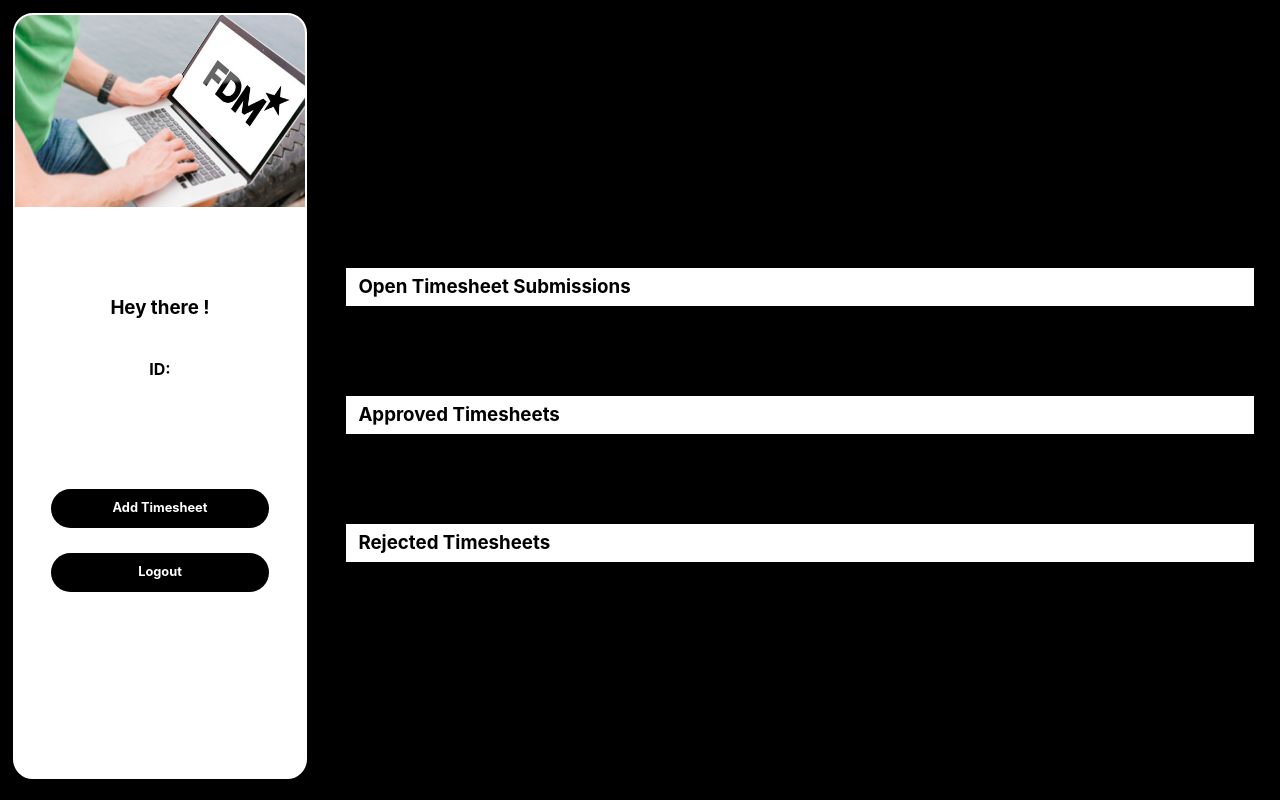
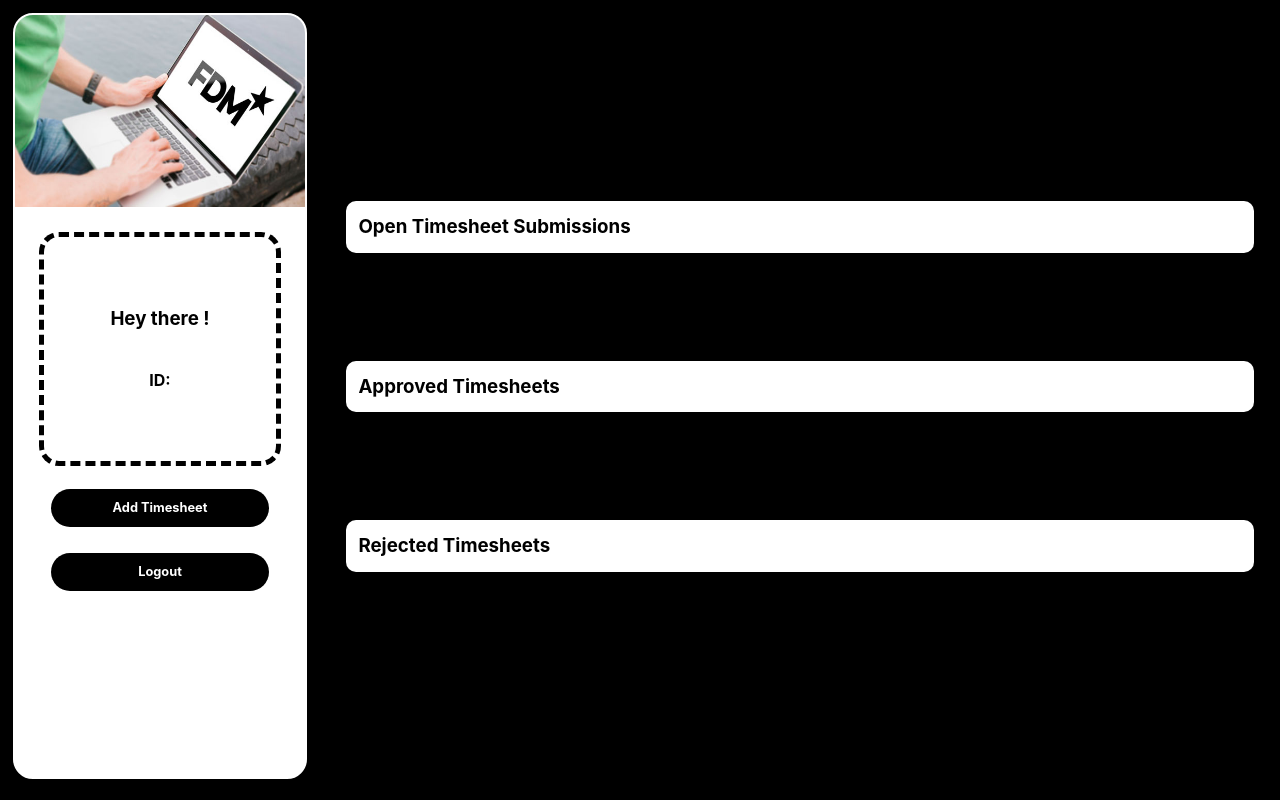
Before and after one commit to karimfawaz/fdm-timesheets, a React (Create React App) app: page /consultant in a window 1280 px wide. Built offline with nearby package versions, Linux system fonts and the light colour scheme.

Commit message:
Connected DB to consultantview

```diff
--- a/src/App.js
+++ b/src/App.js
@@ -3,6 +3,7 @@ import { Login } from "./pages/Login";
 import {ConsultantView} from "./pages/ConsultantView";
 import ManagerView from "./pages/ManagerView";
 import FinanceView from "./pages/FinanceView";
+import AddTimesheet from "./pages/AddTimesheet";
 
 
 
@@ -15,6 +16,8 @@ export default function App() {
                 <Route path="/consultant" element={<ConsultantView/>}/>
                 <Route path="/manager" element={<ManagerView/>}/>
                 <Route path="/finance" element={<FinanceView/>}/>
+                <Route path="/addtimesheet" element={<AddTimesheet/>}/>
+
             </Routes>
         </BrowserRouter>
     );
--- a/src/data/db.js
+++ b/src/data/db.js
@@ -1,17 +1,16 @@
-import { useNavigate } from "react-router-dom"
 
 
 let TimeSheet = class {
 
-    constructor(status, from, to) {
+    constructor(status, date, hours) {
         this.status = status;
-        this.from = from;
-        this.to = to
+        this.date = date;
+        this.hours = hours;
     }
 }
 
 let User = class {
-    constructor(ID,type, name, username, password, BAN, timesheets) {
+    constructor(ID, type, name, username, password, BAN, timesheets, rate) {
         this.ID = ID;
         this.type = type;
         this.name = name;
@@ -27,12 +26,16 @@ export let DB = {
     loggedIn: false,
     currentUser: null,
     users: [
-        new User(200473224 ,"consultant", "David", "consultant1", "consultant123", 267264045,
+        new User(200473224, "consultant", "David", "consultant1", "consultant123", 267264045,
             [
-                new TimeSheet("pending" ,new Date("2022-04-04T09:00:00"), new Date("2022-04-04T13:00:00")),
+                new TimeSheet("pending", new Date("2022-04-04"), 4),
+                new TimeSheet("pending", new Date("2022-04-02"), 2),
+                new TimeSheet("approved", new Date("2022-03-24"), 4),
+                new TimeSheet("rejected", new Date("2022-03-24"), 10),
 
 
-            ]
+
+            ], 15.46
         ),
     ],
 
@@ -42,14 +45,12 @@ export let DB = {
 
 export const login = (username, password) => {
 
-    if (DB.users.filter(user => username = user.username)[0].password === password) {
+    if (DB.users.filter(user => username === user.username)[0].password === password) {
         DB.loggedIn = true;
         DB.currentUser = DB.users.filter(user => username === user.username)[0];
-        // console.log(DB.currentUser);
-
 
     }
-    return ("/"+DB.users.filter(user => username === user.username)[0].type)
+    return ("/" + DB.users.filter(user => username === user.username)[0].type)
 
 
 
--- /dev/null
+++ b/src/pages/AddTimesheet.js
@@ -0,0 +1,8 @@
+
+const AddTimesheet = () => {
+  return (
+    <div>AddTimesheet</div>
+  )
+}
+
+export default AddTimesheet
--- a/src/pages/ConsultantView.js
+++ b/src/pages/ConsultantView.js
@@ -8,13 +8,11 @@ import "../styles/ConsultantView.css"
 
 
 
-
 export const ConsultantView = () => {
   let navigate = useNavigate();
   return (
 
     <div className="mainPage">
-      {console.log(DB.currentUser)}
       <div className="leftColumn">
         <img src={laptop} alt="laptop" className="laptopImg" />
         <div className="userDetails">
@@ -22,7 +20,7 @@ export const ConsultantView = () => {
           <h4> ID: {DB.currentUser?.ID}</h4>
         </div>
         <div className="buttons">
-          <h3 onClick={() => navigate("/login")} className="button">
+          <h3 onClick={() => navigate("/addtimesheet")} className="button">
             Add Timesheet
           </h3>
           <h3 onClick={() => { navigate("/"); logout() }} className="button">
@@ -33,16 +31,34 @@ export const ConsultantView = () => {
       <div className="rightColumn">
         <Collapsible trigger={<h3 className="collapsibleHeader">Open Timesheet Submissions</h3>} className="collapsibleDiv">
           <div className="collapsibleBody">
-            <h3>Test</h3>
+            <div className="timesheetList">
+              {DB.currentUser?.timesheets.filter(timesheet => timesheet.status === "pending").map((timesheet, index) => (
+                <div key={index} className="timesheet pending">
+                  <h3 className="timesheetDetails">Date: {timesheet.date.toLocaleDateString("en-US")} | Hours: {timesheet.hours} | Status: {timesheet.status}</h3>
+                </div>
+              ))}
+            </div>
           </div>
         </Collapsible>
         <Collapsible trigger={<h3 className="collapsibleHeader">Approved Timesheets</h3>} className="collapsibleDiv">
           <div className="collapsibleBody">
-            <h3>Test</h3>
+            <div className="timesheetList">
+              {DB.currentUser?.timesheets.filter(timesheet => timesheet.status === "approved").map((timesheet, index) => (
+                <div key={index} className="timesheet approved">
+                  <h3 className="timesheetDetails">Date: {timesheet.date.toLocaleDateString("en-US")} | Hours: {timesheet.hours} | Status: {timesheet.status}</h3>
+                </div>
+              ))}
+            </div>
           </div>
         </Collapsible><Collapsible trigger={<h3 className="collapsibleHeader">Rejected Timesheets</h3>} className="collapsibleDiv">
           <div className="collapsibleBody">
-            <h3>Test</h3>
+            <div className="timesheetList">
+              {DB.currentUser?.timesheets.filter(timesheet => timesheet.status === "rejected").map((timesheet, index) => (
+                <div key={index} className="timesheet rejected">
+                  <h3 className="timesheetDetails">Date: {timesheet.date.toLocaleDateString("en-US")} | Hours: {timesheet.hours} | Status: {timesheet.status}</h3>
+                </div>
+              ))}
+            </div>
           </div>
         </Collapsible>
 
--- a/src/pages/Login.js
+++ b/src/pages/Login.js
@@ -5,8 +5,8 @@ import "../styles/Login.css"
 import { useNavigate } from "react-router-dom"
 
 import BackgroundParticles from "../components/BackgroundParticles";
-import { login } from "../data/db";
-import { useEffect, useState } from "react";
+import {DB, login } from "../data/db";
+import { useState } from "react";
 
 
 
@@ -24,7 +24,6 @@ export const Login = () => {
             ...state,
             [evt.target.name]: value
         });
-        // console.log(value)
 
     }
 
@@ -44,11 +43,13 @@ export const Login = () => {
 
                     <input type="text" name="password" value={state.password} onChange={handleChange} placeholder="Password" className="form-textbox" required />
 
-                <input type="submit" value="Submit" className="button" onClick={() =>
+                    <input type="submit" value="Submit" className="button" onClick={()=>{
+                        if (DB.users.filter(user => state.username === user.username)[0].password === state.password) {
 
                             navigate(login(state.username, state.password))
+                        }
 
-                } />
+                    }} />
 
                 </div>
             </div>
--- a/src/styles/ConsultantView.css
+++ b/src/styles/ConsultantView.css
@@ -3,7 +3,6 @@
 
 
 }
-
 .leftColumn {
     width: 25vw;
     border: 2px white solid;
@@ -12,6 +11,9 @@
     background-color: white;
     border-radius: 20px;
     margin: 1vw;
+    display: flex;
+    flex-direction: column;
+    align-items: center;
 }
 
 .laptopImg {
@@ -19,13 +21,18 @@
     height: 15vw;
 }
 
-.userDetails{
+.userDetails {
     text-align: center;
-    height: 20vw;
+    height: 17.5vw;
+    width: 80%;
+    margin-top: 2vw;
+    border-radius: 20px;
     display: flex;
     flex-direction: column;
     justify-content: center;
+    border: 5px dashed black;
 }
+
 .buttons {
 
     height: 10vw;
@@ -35,7 +42,7 @@
     justify-content: space-evenly;
 }
 
-.button{
+.button {
     cursor: pointer;
     background-color: black;
     height: 3vw;
@@ -50,6 +57,7 @@
     justify-content: center;
     align-items: center;
     width: 75vw;
+    margin-bottom: 3vw;
 
 }
 
@@ -61,23 +69,56 @@
 
 .collapsibleHeader {
     background-color: white;
-    /* border-top-left-radius: 10px;
-    border-top-right-radius: 10px; */
+
+
+    cursor: pointer;
+    border-radius: 10px;
     width: 70vw;
-    height: 3vw;
-    margin-bottom: 0;
+    height: 4vw;
+
     margin-top: 3vw;
-    line-height: 3vw;
+    line-height: 4vw;
     padding-left: 1vw;
 
 }
 
 .collapsibleBody {
     background-color: white;
-    /* border-bottom-left-radius: 10px;
-    border-bottom-right-radius: 10px; */
+    border-radius: 10px;
     height: 20vw;
-    margin-top: -1.5vw;
     padding-left: 1vw;
     overflow: scroll;
 }
+
+
+.timesheetList {
+
+    align-self: center;
+    height: 87%;
+    margin-top: 2vw;
+}
+
+.timesheet {
+    margin-bottom: 1vw;
+    padding-left: 2vw;
+    border-radius: 15px;
+    height: 4vw;
+
+}
+
+.timesheetDetails {
+    line-height: 4vw;
+
+}
+
+.pending {
+    background-color: blue;
+}
+
+.approved {
+    background-color: green;
+}
+
+.rejected {
+    background-color: red;
+}
--- a/src/styles/Login.css
+++ b/src/styles/Login.css
@@ -40,4 +40,5 @@
     height: 2vw;
     text-align: center;
     font-size: 1vw;
+
 }
```
Lines whose indentation alone changed are shown as unchanged.
